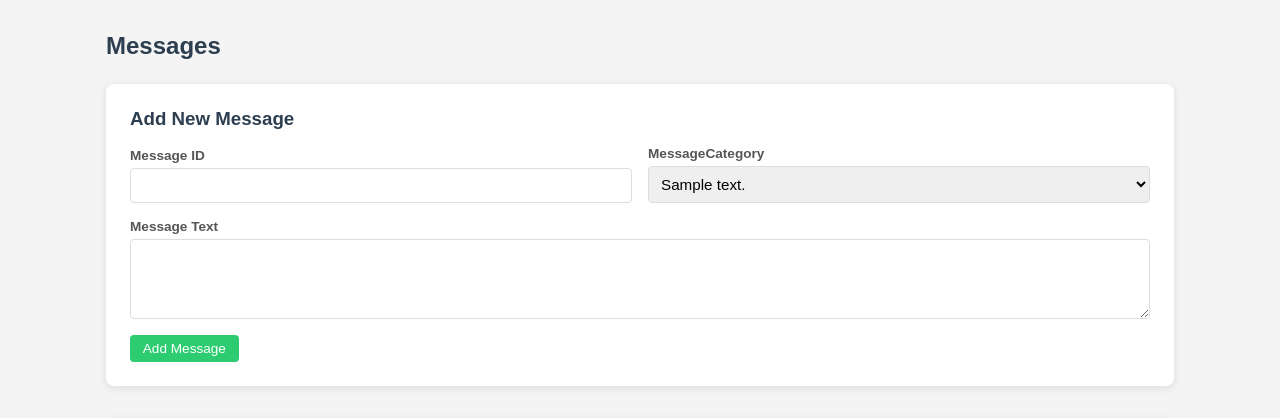
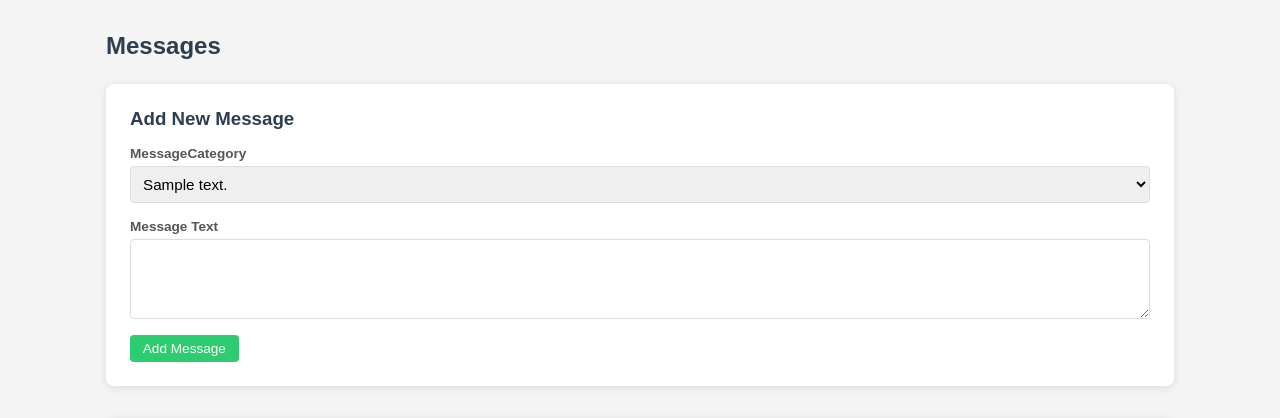
Before and after one commit to patricknealb/cs-admin, a FastAPI app: template app/templates/messages.html in a window 1280 px wide. Shown: the part 54-472 px from the top of the page. Run offline with FastAPI, Linux system fonts and the light colour scheme; the template is opened without the code that fills it: most values are stand-ins (such as "Sample title", 1, 10 or a date in 2020); parts of the project's set-up code (start-up, migrations or seed data) failed here and were passed over.

Commit message:
20-jul-2026

```diff
--- a/app/main.py
+++ b/app/main.py
@@ -5,6 +5,7 @@ from sqlalchemy.ext.asyncio import AsyncSession
 from sqlalchemy import select
 from datetime import datetime, timezone
 from typing import Optional
+import uuid
 
 from app.database import get_db
 from app.models import Message, MessageCategory
@@ -72,7 +73,7 @@ async def delete_category(
 
 @app.get("/messages", response_class=HTMLResponse)
 async def list_messages(request: Request, db: AsyncSession = Depends(get_db)):
-    result = await db.execute(select(Message).order_by(Message.message_id))
+    result = await db.execute(select(Message).order_by(Message.row_id))
     messages = result.scalars().all()
     categories_result = await db.execute(select(MessageCategory).order_by(MessageCategory.message_category))
     categories = categories_result.scalars().all()
@@ -85,13 +86,13 @@ async def list_messages(request: Request, db: AsyncSession = Depends(get_db)):
 
 @app.post("/messages/add")
 async def add_message(
-    message_id: str = Form(...),
+    # message_id: str = Form(...),
     message_text: str = Form(...),
     message_category_id: int = Form(...),
     db: AsyncSession = Depends(get_db)
 ):
     message = Message(
-        message_id=message_id,
+        message_id=str(uuid.uuid4()),
         message_text=message_text,
         message_category_id=message_category_id
     )
--- a/app/templates/messages.html
+++ b/app/templates/messages.html
@@ -6,10 +6,10 @@
     <h3>Add New Message</h3>
     <form method="post" action="/messages/add">
         <div class="form-row">
-            <div class="form-group">
+            <!--<div class="form-group">
                 <label>Message ID</label>
                 <input type="text" name="message_id" required>
-            </div>
+            </div>-->
             <div class="form-group">
                 <label>MessageCategory</label>
                 <select name="message_category_id" required>
```
